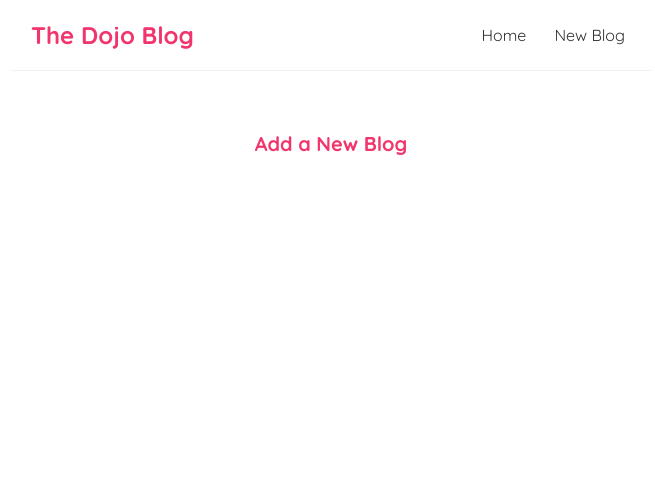
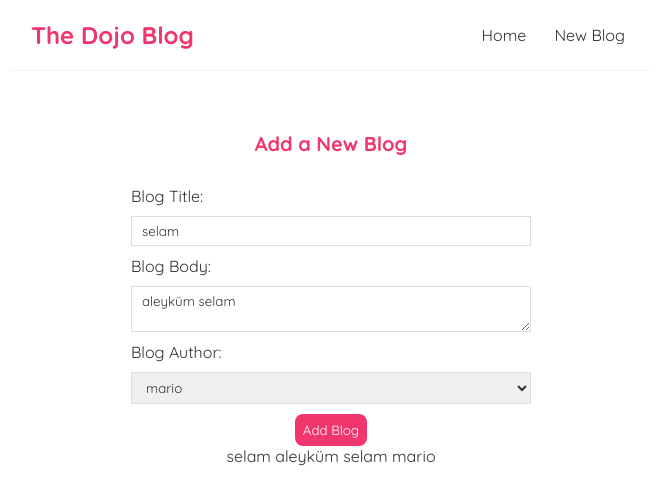
Before and after one commit to ahmetfarukyilmaz/Blog, a React (Create React App) app: page /create in a window 1280 px wide. Shown: the top 504 px of the page, without its empty margins (309-964 px from the left). Built offline with nearby package versions, Linux system fonts and the light colour scheme.

Commit message:
Submit,Delete events. Completed

```diff
--- a/data/db.json
+++ b/data/db.json
@@ -1,11 +1,5 @@
 {
   "blogs": [
-    {
-      "title": "First Blog",
-      "body": "First body",
-      "author": "ben",
-      "id": 1
-    },
     {
       "title": "Second Blog",
       "body": "Second body",
@@ -17,6 +11,24 @@
       "body": "Third body",
       "author": "o",
       "id": 3
+    },
+    {
+      "title": "selam",
+      "body": "aleyküm selam",
+      "author": "yoshi",
+      "id": 5
+    },
+    {
+      "title": "selam",
+      "body": "aleyküm selam",
+      "author": "mario",
+      "id": 7
+    },
+    {
+      "title": "Test Blog",
+      "body": "Test Blog Body",
+      "author": "yoshi",
+      "id": 8
     }
   ]
 }
--- a/src/App.js
+++ b/src/App.js
@@ -3,6 +3,7 @@ import Home from "./Home";
 import { BrowserRouter as Router, Route, Switch } from "react-router-dom";
 import Create from "./Create";
 import BlogDetails from "./BlogDetails";
+import NotFound from "./NotFound";
 
 function App() {
   return (
@@ -20,6 +21,9 @@ function App() {
             <Route path="/blogs/:id">
               <BlogDetails/>
             </Route>
+            <Route path="*">
+              <NotFound/>
+            </Route>
           </Switch>
         </div>
       </div>
--- a/src/BlogDetails.js
+++ b/src/BlogDetails.js
@@ -1,4 +1,4 @@
-import { useParams } from "react-router-dom";
+import { useHistory, useParams } from "react-router-dom";
 import useFetch from "./useFetch";
 
 const BlogDetails = () => {
@@ -8,6 +8,17 @@ const BlogDetails = () => {
     error,
     isPending,
   } = useFetch('http://localhost:8000/blogs/'+id);
+  const history = useHistory();
+  const handleClick = () => {
+    fetch('http://localhost:8000/blogs/' + blog.id,{
+      method:'DELETE'
+    }).then(()=>{
+      history.push('/');
+    })
+
+
+
+  }
   return (
     <div className="blog-details">
       {isPending && <div>Loading...</div>}
@@ -17,6 +28,7 @@ const BlogDetails = () => {
           <h2>{blog.title}</h2>
           <p>Written by {blog.author}</p>
           <div>{blog.body}</div>
+          <button onClick={handleClick}>Delete</button>
         </article>
       )}
     </div>
--- a/src/Create.js
+++ b/src/Create.js
@@ -1,11 +1,60 @@
+import { useState } from "react";
+import {useHistory} from "react-router-dom";
+
 const Create = () => {
-    return (
-        <div className="create">
-            <h2>Add a New Blog</h2>
-        </div>
+  const [title, setTitle] = useState("selam");
+  const [body, setBody] = useState("aleyküm selam");
+  const [author, setAuthor] = useState("mario");
+  const [isPending, setIsPending] = useState(false);
+  const history = useHistory();
 
+  const handleSubmit = (e) => {
+    e.preventDefault();
+    const blog = { title, body, author };
+    setIsPending(true);
+    console.log(blog);
+    fetch("http://localhost:8000/blogs", {
+      method: "POST",
+      headers: { "Content-Type": "application/json" },
+      body: JSON.stringify(blog),
+    }).then(() => {
+      console.log("new blog added");
+      setIsPending(false);
+      history.push('/');
+    });
+  };
+  return (
+    <div className="create">
+      <h2>Add a New Blog</h2>
+      <form onSubmit={handleSubmit}>
+        <label>Blog Title:</label>
+        <input
+          type="text"
+          required
+          value={title}
+          onChange={(e) => {
+            setTitle(e.target.value);
+          }}
+        />
+        <label>Blog Body:</label>
+        <textarea
+          required
+          value={body}
+          onChange={(e) => setBody(e.target.value)}
+        >
+          {" "}
+        </textarea>
+        <label>Blog Author:</label>
+        <select value={author} onChange={(e) => setAuthor(e.target.value)}>
+          <option value="mario">mario</option>
+          <option value="yoshi">yoshi</option>
+        </select>
+        {!isPending && <button>Add Blog</button>}
+        {isPending && <button disabled>Adding Blog...</button>}
+        <p>{title + " " + body + " " + author}</p>
+      </form>
+    </div>
+  );
+};
 
-     );
-}
-
-export default Create
+export default Create;
--- /dev/null
+++ b/src/NotFound.js
@@ -0,0 +1,14 @@
+import {Link} from 'react-router-dom';
+
+const NotFound = () => {
+    return (
+        <div>
+            <h2>Page Can Not Found</h2>
+            <Link to='/'>Go back to the homepage</Link>
+        </div>
+
+
+     );
+}
+
+export default NotFound;
```
